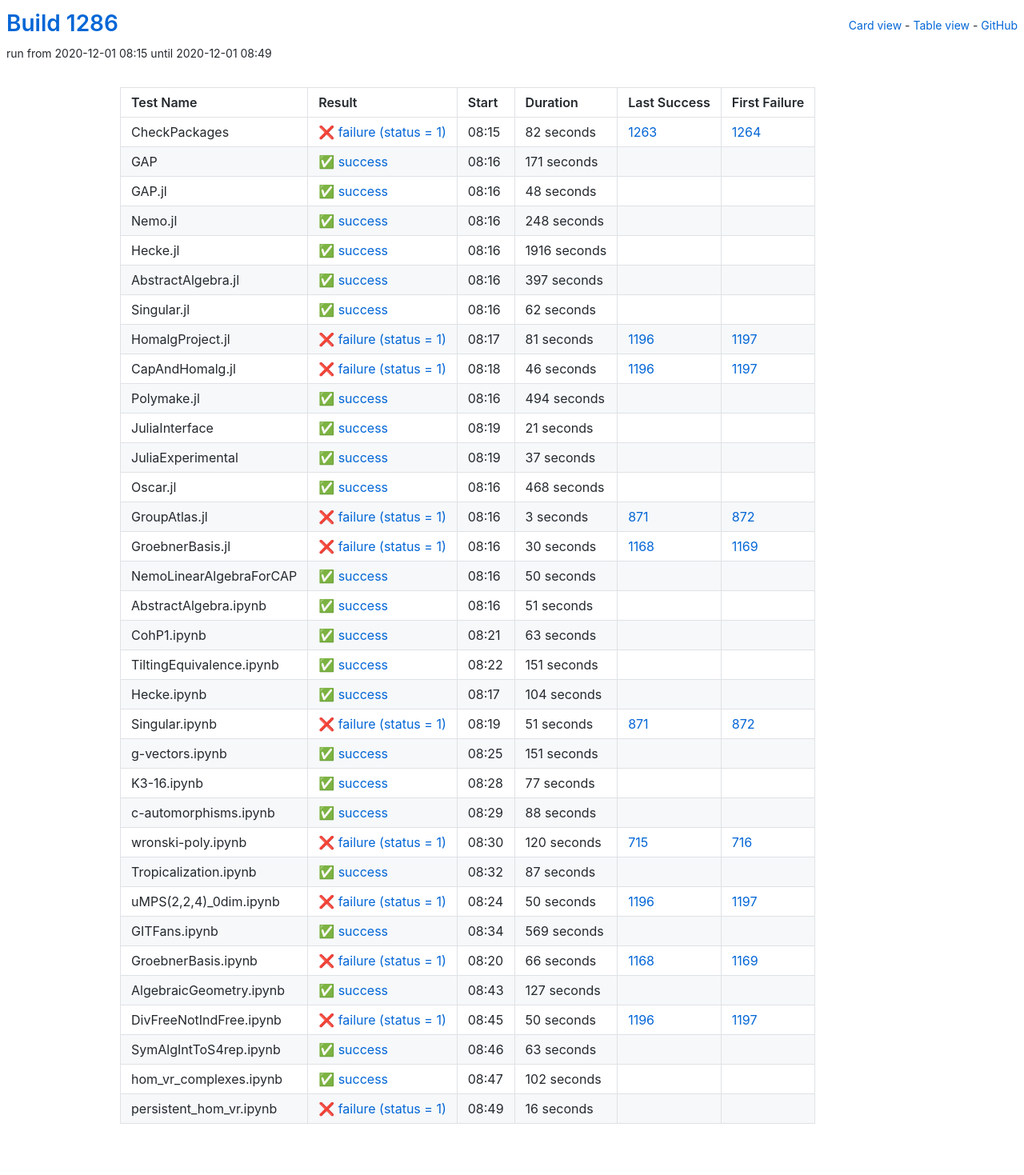
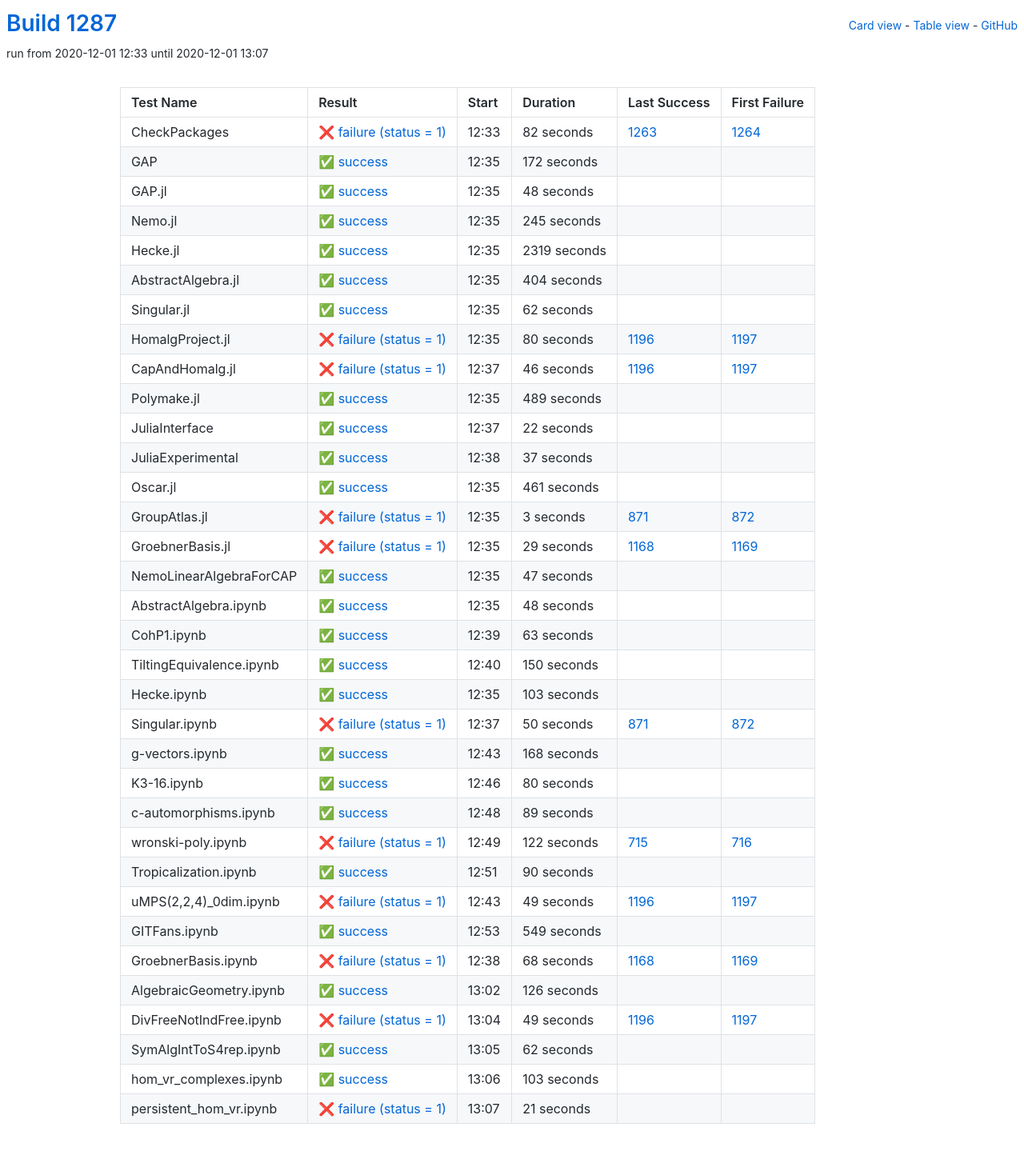
Before and after one commit to oscar-system/oscar-ci-status-stable, a Jekyll site: the page built from table.html, in a window 1280 px wide. Shown: the whole page at 80% size. Built offline with Jekyll 4.4.1, drawn with Linux system fonts in a browser that asks for light colours.

Commit message:
Build #1287

```diff
--- a/_data/ci.yml
+++ b/_data/ci.yml
@@ -1,6 +1,6 @@
 ---
-build: 1286
-build_url: https://oscarci.mathematik.uni-kl.de/job/oscar-stable/1286/
+build: 1287
+build_url: https://oscarci.mathematik.uni-kl.de/job/oscar-stable/1287/
 job: oscar-stable
 organization: oscar-system
 repo: oscar-ci-status-stable
@@ -8,8 +8,8 @@ repourl: https://github.com/oscar-system/oscar-ci-status-stable
 tests:
 - name: CheckPackages
   id: checkpackages
-  log: https://oscarci.mathematik.uni-kl.de/job/oscar-stable/1286/artifact/logs/build-1286/CheckPackages.log
-  start: 2020-12-01 08:15
+  log: https://oscarci.mathematik.uni-kl.de/job/oscar-stable/1287/artifact/logs/build-1287/CheckPackages.log
+  start: 2020-12-01 12:33
   success: false
   exitcode: 1
   status: failure
@@ -20,20 +20,20 @@ tests:
   first_failure_url: https://oscarci.mathematik.uni-kl.de/job/oscar-stable/1264/
 - name: GAP
   id: gap
-  log: https://oscarci.mathematik.uni-kl.de/job/oscar-stable/1286/artifact/logs/build-1286/GAP.log
-  start: 2020-12-01 08:16
+  log: https://oscarci.mathematik.uni-kl.de/job/oscar-stable/1287/artifact/logs/build-1287/GAP.log
+  start: 2020-12-01 12:35
   success: true
   exitcode: 0
   status: success
-  duration: 171
+  duration: 172
   last_success: false
   last_success_url:
   first_failure: false
   first_failure_url:
 - name: GAP.jl
   id: gap-jl
-  log: https://oscarci.mathematik.uni-kl.de/job/oscar-stable/1286/artifact/logs/build-1286/GAP.jl.log
-  start: 2020-12-01 08:16
+  log: https://oscarci.mathematik.uni-kl.de/job/oscar-stable/1287/artifact/logs/build-1287/GAP.jl.log
+  start: 2020-12-01 12:35
   success: true
   exitcode: 0
   status: success
@@ -44,44 +44,44 @@ tests:
   first_failure_url:
 - name: Nemo.jl
   id: nemo-jl
-  log: https://oscarci.mathematik.uni-kl.de/job/oscar-stable/1286/artifact/logs/build-1286/Nemo.jl.log
-  start: 2020-12-01 08:16
+  log: https://oscarci.mathematik.uni-kl.de/job/oscar-stable/1287/artifact/logs/build-1287/Nemo.jl.log
+  start: 2020-12-01 12:35
   success: true
   exitcode: 0
   status: success
-  duration: 248
+  duration: 245
   last_success: false
   last_success_url:
   first_failure: false
   first_failure_url:
 - name: Hecke.jl
   id: hecke-jl
-  log: https://oscarci.mathematik.uni-kl.de/job/oscar-stable/1286/artifact/logs/build-1286/Hecke.jl.log
-  start: 2020-12-01 08:16
+  log: https://oscarci.mathematik.uni-kl.de/job/oscar-stable/1287/artifact/logs/build-1287/Hecke.jl.log
+  start: 2020-12-01 12:35
   success: true
   exitcode: 0
   status: success
-  duration: 1916
+  duration: 2319
   last_success: false
   last_success_url:
   first_failure: false
   first_failure_url:
 - name: AbstractAlgebra.jl
   id: abstractalgebra-jl
-  log: https://oscarci.mathematik.uni-kl.de/job/oscar-stable/1286/artifact/logs/build-1286/AbstractAlgebra.jl.log
-  start: 2020-12-01 08:16
+  log: https://oscarci.mathematik.uni-kl.de/job/oscar-stable/1287/artifact/logs/build-1287/AbstractAlgebra.jl.log
+  start: 2020-12-01 12:35
   success: true
   exitcode: 0
   status: success
-  duration: 397
+  duration: 404
   last_success: false
   last_success_url:
   first_failure: false
   first_failure_url:
 - name: Singular.jl
   id: singular-jl
-  log: https://oscarci.mathematik.uni-kl.de/job/oscar-stable/1286/artifact/logs/build-1286/Singular.jl.log
-  start: 2020-12-01 08:16
+  log: https://oscarci.mathematik.uni-kl.de/job/oscar-stable/1287/artifact/logs/build-1287/Singular.jl.log
+  start: 2020-12-01 12:35
   success: true
   exitcode: 0
   status: success
@@ -92,20 +92,20 @@ tests:
   first_failure_url:
 - name: HomalgProject.jl
   id: homalgproject-jl
-  log: https://oscarci.mathematik.uni-kl.de/job/oscar-stable/1286/artifact/logs/build-1286/HomalgProject.jl.log
-  start: 2020-12-01 08:17
+  log: https://oscarci.mathematik.uni-kl.de/job/oscar-stable/1287/artifact/logs/build-1287/HomalgProject.jl.log
+  start: 2020-12-01 12:35
   success: false
   exitcode: 1
   status: failure
-  duration: 81
+  duration: 80
   last_success: 1196
   last_success_url: https://oscarci.mathematik.uni-kl.de/job/oscar-stable/1196/
   first_failure: 1197
   first_failure_url: https://oscarci.mathematik.uni-kl.de/job/oscar-stable/1197/
 - name: CapAndHomalg.jl
   id: capandhomalg-jl
-  log: https://oscarci.mathematik.uni-kl.de/job/oscar-stable/1286/artifact/logs/build-1286/CapAndHomalg.jl.log
-  start: 2020-12-01 08:18
+  log: https://oscarci.mathematik.uni-kl.de/job/oscar-stable/1287/artifact/logs/build-1287/CapAndHomalg.jl.log
+  start: 2020-12-01 12:37
   success: false
   exitcode: 1
   status: failure
@@ -116,32 +116,32 @@ tests:
   first_failure_url: https://oscarci.mathematik.uni-kl.de/job/oscar-stable/1197/
 - name: Polymake.jl
   id: polymake-jl
-  log: https://oscarci.mathematik.uni-kl.de/job/oscar-stable/1286/artifact/logs/build-1286/Polymake.jl.log
-  start: 2020-12-01 08:16
+  log: https://oscarci.mathematik.uni-kl.de/job/oscar-stable/1287/artifact/logs/build-1287/Polymake.jl.log
+  start: 2020-12-01 12:35
   success: true
   exitcode: 0
   status: success
-  duration: 494
+  duration: 489
   last_success: false
   last_success_url:
   first_failure: false
   first_failure_url:
 - name: JuliaInterface
   id: juliainterface
-  log: https://oscarci.mathematik.uni-kl.de/job/oscar-stable/1286/artifact/logs/build-1286/JuliaInterface.log
-  start: 2020-12-01 08:19
+  log: https://oscarci.mathematik.uni-kl.de/job/oscar-stable/1287/artifact/logs/build-1287/JuliaInterface.log
+  start: 2020-12-01 12:37
   success: true
   exitcode: 0
   status: success
-  duration: 21
+  duration: 22
   last_success: false
   last_success_url:
   first_failure: false
   first_failure_url:
 - name: JuliaExperimental
   id: juliaexperimental
-  log: https://oscarci.mathematik.uni-kl.de/job/oscar-stable/1286/artifact/logs/build-1286/JuliaExperimental.log
-  start: 2020-12-01 08:19
+  log: https://oscarci.mathematik.uni-kl.de/job/oscar-stable/1287/artifact/logs/build-1287/JuliaExperimental.log
+  start: 2020-12-01 12:38
   success: true
   exitcode: 0
   status: success
@@ -152,20 +152,20 @@ tests:
   first_failure_url:
 - name: Oscar.jl
   id: oscar-jl
-  log: https://oscarci.mathematik.uni-kl.de/job/oscar-stable/1286/artifact/logs/build-1286/Oscar.jl.log
-  start: 2020-12-01 08:16
+  log: https://oscarci.mathematik.uni-kl.de/job/oscar-stable/1287/artifact/logs/build-1287/Oscar.jl.log
+  start: 2020-12-01 12:35
   success: true
   exitcode: 0
   status: success
-  duration: 468
+  duration: 461
   last_success: false
   last_success_url:
   first_failure: false
   first_failure_url:
 - name: GroupAtlas.jl
   id: groupatlas-jl
-  log: https://oscarci.mathematik.uni-kl.de/job/oscar-stable/1286/artifact/logs/build-1286/GroupAtlas.jl.log
-  start: 2020-12-01 08:16
+  log: https://oscarci.mathematik.uni-kl.de/job/oscar-stable/1287/artifact/logs/build-1287/GroupAtlas.jl.log
+  start: 2020-12-01 12:35
   success: false
   exitcode: 1
   status: failure
@@ -176,44 +176,44 @@ tests:
   first_failure_url: https://oscarci.mathematik.uni-kl.de/job/oscar-stable/872/
 - name: GroebnerBasis.jl
   id: groebnerbasis-jl
-  log: https://oscarci.mathematik.uni-kl.de/job/oscar-stable/1286/artifact/logs/build-1286/GroebnerBasis.jl.log
-  start: 2020-12-01 08:16
+  log: https://oscarci.mathematik.uni-kl.de/job/oscar-stable/1287/artifact/logs/build-1287/GroebnerBasis.jl.log
+  start: 2020-12-01 12:35
   success: false
   exitcode: 1
   status: failure
-  duration: 30
+  duration: 29
   last_success: 1168
   last_success_url: https://oscarci.mathematik.uni-kl.de/job/oscar-stable/1168/
   first_failure: 1169
   first_failure_url: https://oscarci.mathematik.uni-kl.de/job/oscar-stable/1169/
 - name: NemoLinearAlgebraForCAP
   id: nemolinearalgebraforcap
-  log: https://oscarci.mathematik.uni-kl.de/job/oscar-stable/1286/artifact/logs/build-1286/NemoLinearAlgebraForCAP.log
-  start: 2020-12-01 08:16
+  log: https://oscarci.mathematik.uni-kl.de/job/oscar-stable/1287/artifact/logs/build-1287/NemoLinearAlgebraForCAP.log
+  start: 2020-12-01 12:35
   success: true
   exitcode: 0
   status: success
-  duration: 50
+  duration: 47
   last_success: false
   last_success_url:
   first_failure: false
   first_failure_url:
 - name: AbstractAlgebra.ipynb
   id: abstractalgebra-ipynb
-  log: https://oscarci.mathematik.uni-kl.de/job/oscar-stable/1286/artifact/logs/build-1286/AbstractAlgebra.ipynb.log
-  start: 2020-12-01 08:16
+  log: https://oscarci.mathematik.uni-kl.de/job/oscar-stable/1287/artifact/logs/build-1287/AbstractAlgebra.ipynb.log
+  start: 2020-12-01 12:35
   success: true
   exitcode: 0
   status: success
-  duration: 51
+  duration: 48
   last_success: false
   last_success_url:
   first_failure: false
   first_failure_url:
 - name: CohP1.ipynb
   id: cohp1-ipynb
-  log: https://oscarci.mathematik.uni-kl.de/job/oscar-stable/1286/artifact/logs/build-1286/CohP1.ipynb.log
-  start: 2020-12-01 08:21
+  log: https://oscarci.mathematik.uni-kl.de/job/oscar-stable/1287/artifact/logs/build-1287/CohP1.ipynb.log
+  start: 2020-12-01 12:39
   success: true
   exitcode: 0
   status: success
@@ -224,192 +224,192 @@ tests:
   first_failure_url:
 - name: TiltingEquivalence.ipynb
   id: tiltingequivalence-ipynb
-  log: https://oscarci.mathematik.uni-kl.de/job/oscar-stable/1286/artifact/logs/build-1286/TiltingEquivalence.ipynb.log
-  start: 2020-12-01 08:22
+  log: https://oscarci.mathematik.uni-kl.de/job/oscar-stable/1287/artifact/logs/build-1287/TiltingEquivalence.ipynb.log
+  start: 2020-12-01 12:40
   success: true
   exitcode: 0
   status: success
-  duration: 151
+  duration: 150
   last_success: false
   last_success_url:
   first_failure: false
   first_failure_url:
 - name: Hecke.ipynb
   id: hecke-ipynb
-  log: https://oscarci.mathematik.uni-kl.de/job/oscar-stable/1286/artifact/logs/build-1286/Hecke.ipynb.log
-  start: 2020-12-01 08:17
+  log: https://oscarci.mathematik.uni-kl.de/job/oscar-stable/1287/artifact/logs/build-1287/Hecke.ipynb.log
+  start: 2020-12-01 12:35
   success: true
   exitcode: 0
   status: success
-  duration: 104
+  duration: 103
   last_success: false
   last_success_url:
   first_failure: false
   first_failure_url:
 - name: Singular.ipynb
   id: singular-ipynb
-  log: https://oscarci.mathematik.uni-kl.de/job/oscar-stable/1286/artifact/logs/build-1286/Singular.ipynb.log
-  start: 2020-12-01 08:19
+  log: https://oscarci.mathematik.uni-kl.de/job/oscar-stable/1287/artifact/logs/build-1287/Singular.ipynb.log
+  start: 2020-12-01 12:37
   success: false
   exitcode: 1
   status: failure
-  duration: 51
+  duration: 50
   last_success: 871
   last_success_url: https://oscarci.mathematik.uni-kl.de/job/oscar-stable/871/
   first_failure: 872
   first_failure_url: https://oscarci.mathematik.uni-kl.de/job/oscar-stable/872/
 - name: g-vectors.ipynb
   id: g-vectors-ipynb
-  log: https://oscarci.mathematik.uni-kl.de/job/oscar-stable/1286/artifact/logs/build-1286/g-vectors.ipynb.log
-  start: 2020-12-01 08:25
+  log: https://oscarci.mathematik.uni-kl.de/job/oscar-stable/1287/artifact/logs/build-1287/g-vectors.ipynb.log
+  start: 2020-12-01 12:43
   success: true
   exitcode: 0
   status: success
-  duration: 151
+  duration: 168
   last_success: false
   last_success_url:
   first_failure: false
   first_failure_url:
 - name: K3-16.ipynb
   id: k3-16-ipynb
-  log: https://oscarci.mathematik.uni-kl.de/job/oscar-stable/1286/artifact/logs/build-1286/K3-16.ipynb.log
-  start: 2020-12-01 08:28
+  log: https://oscarci.mathematik.uni-kl.de/job/oscar-stable/1287/artifact/logs/build-1287/K3-16.ipynb.log
+  start: 2020-12-01 12:46
   success: true
   exitcode: 0
   status: success
-  duration: 77
+  duration: 80
   last_success: false
   last_success_url:
   first_failure: false
   first_failure_url:
 - name: c-automorphisms.ipynb
   id: c-automorphisms-ipynb
-  log: https://oscarci.mathematik.uni-kl.de/job/oscar-stable/1286/artifact/logs/build-1286/c-automorphisms.ipynb.log
-  start: 2020-12-01 08:29
+  log: https://oscarci.mathematik.uni-kl.de/job/oscar-stable/1287/artifact/logs/build-1287/c-automorphisms.ipynb.log
+  start: 2020-12-01 12:48
   success: true
   exitcode: 0
   status: success
-  duration: 88
+  duration: 89
   last_success: false
   last_success_url:
   first_failure: false
   first_failure_url:
 - name: wronski-poly.ipynb
   id: wronski-poly-ipynb
-  log: https://oscarci.mathematik.uni-kl.de/job/oscar-stable/1286/artifact/logs/build-1286/wronski-poly.ipynb.log
-  start: 2020-12-01 08:30
+  log: https://oscarci.mathematik.uni-kl.de/job/oscar-stable/1287/artifact/logs/build-1287/wronski-poly.ipynb.log
+  start: 2020-12-01 12:49
   success: false
   exitcode: 1
   status: failure
-  duration: 120
+  duration: 122
   last_success: 715
   last_success_url: https://oscarci.mathematik.uni-kl.de/job/oscar-stable/715/
   first_failure: 716
   first_failure_url: https://oscarci.mathematik.uni-kl.de/job/oscar-stable/716/
 - name: Tropicalization.ipynb
   id: tropicalization-ipynb
-  log: https://oscarci.mathematik.uni-kl.de/job/oscar-stable/1286/artifact/logs/build-1286/Tropicalization.ipynb.log
-  start: 2020-12-01 08:32
+  log: https://oscarci.mathematik.uni-kl.de/job/oscar-stable/1287/artifact/logs/build-1287/Tropicalization.ipynb.log
+  start: 2020-12-01 12:51
   success: true
   exitcode: 0
   status: success
-  duration: 87
+  duration: 90
   last_success: false
   last_success_url:
   first_failure: false
   first_failure_url:
 - name: uMPS(2,2,4)_0dim.ipynb
   id: umps-2-2-4-0dim-ipynb
-  log: https://oscarci.mathematik.uni-kl.de/job/oscar-stable/1286/artifact/logs/build-1286/uMPS-2-2-4-_0dim.ipynb.log
-  start: 2020-12-01 08:24
+  log: https://oscarci.mathematik.uni-kl.de/job/oscar-stable/1287/artifact/logs/build-1287/uMPS-2-2-4-_0dim.ipynb.log
+  start: 2020-12-01 12:43
   success: false
   exitcode: 1
   status: failure
-  duration: 50
+  duration: 49
   last_success: 1196
   last_success_url: https://oscarci.mathematik.uni-kl.de/job/oscar-stable/1196/
   first_failure: 1197
   first_failure_url: https://oscarci.mathematik.uni-kl.de/job/oscar-stable/1197/
 - name: GITFans.ipynb
   id: gitfans-ipynb
-  log: https://oscarci.mathematik.uni-kl.de/job/oscar-stable/1286/artifact/logs/build-1286/GITFans.ipynb.log
-  start: 2020-12-01 08:34
+  log: https://oscarci.mathematik.uni-kl.de/job/oscar-stable/1287/artifact/logs/build-1287/GITFans.ipynb.log
+  start: 2020-12-01 12:53
   success: true
   exitcode: 0
   status: success
-  duration: 569
+  duration: 549
   last_success: false
   last_success_url:
   first_failure: false
   first_failure_url:
 - name: GroebnerBasis.ipynb
   id: groebnerbasis-ipynb
-  log: https://oscarci.mathematik.uni-kl.de/job/oscar-stable/1286/artifact/logs/build-1286/GroebnerBasis.ipynb.log
-  start: 2020-12-01 08:20
+  log: https://oscarci.mathematik.uni-kl.de/job/oscar-stable/1287/artifact/logs/build-1287/GroebnerBasis.ipynb.log
+  start: 2020-12-01 12:38
   success: false
   exitcode: 1
   status: failure
-  duration: 66
+  duration: 68
   last_success: 1168
   last_success_url: https://oscarci.mathematik.uni-kl.de/job/oscar-stable/1168/
   first_failure: 1169
   first_failure_url: https://oscarci.mathematik.uni-kl.de/job/oscar-stable/1169/
 - name: AlgebraicGeometry.ipynb
   id: algebraicgeometry-ipynb
-  log: https://oscarci.mathematik.uni-kl.de/job/oscar-stable/1286/artifact/logs/build-1286/AlgebraicGeometry.ipynb.log
-  start: 2020-12-01 08:43
+  log: https://oscarci.mathematik.uni-kl.de/job/oscar-stable/1287/artifact/logs/build-1287/AlgebraicGeometry.ipynb.log
+  start: 2020-12-01 13:02
   success: true
   exitcode: 0
   status: success
-  duration: 127
+  duration: 126
   last_success: false
   last_success_url:
   first_failure: false
   first_failure_url:
 - name: DivFreeNotIndFree.ipynb
   id: divfreenotindfree-ipynb
-  log: https://oscarci.mathematik.uni-kl.de/job/oscar-stable/1286/artifact/logs/build-1286/DivFreeNotIndFree.ipynb.log
-  start: 2020-12-01 08:45
+  log: https://oscarci.mathematik.uni-kl.de/job/oscar-stable/1287/artifact/logs/build-1287/DivFreeNotIndFree.ipynb.log
+  start: 2020-12-01 13:04
   success: false
   exitcode: 1
   status: failure
-  duration: 50
+  duration: 49
   last_success: 1196
   last_success_url: https://oscarci.mathematik.uni-kl.de/job/oscar-stable/1196/
   first_failure: 1197
   first_failure_url: https://oscarci.mathematik.uni-kl.de/job/oscar-stable/1197/
 - name: SymAlgIntToS4rep.ipynb
   id: symalginttos4rep-ipynb
-  log: https://oscarci.mathematik.uni-kl.de/job/oscar-stable/1286/artifact/logs/build-1286/SymAlgIntToS4rep.ipynb.log
-  start: 2020-12-01 08:46
+  log: https://oscarci.mathematik.uni-kl.de/job/oscar-stable/1287/artifact/logs/build-1287/SymAlgIntToS4rep.ipynb.log
+  start: 2020-12-01 13:05
   success: true
   exitcode: 0
   status: success
-  duration: 63
+  duration: 62
   last_success: false
   last_success_url:
   first_failure: false
   first_failure_url:
 - name: hom_vr_complexes.ipynb
   id: hom-vr-complexes-ipynb
-  log: https://oscarci.mathematik.uni-kl.de/job/oscar-stable/1286/artifact/logs/build-1286/hom_vr_complexes.ipynb.log
-  start: 2020-12-01 08:47
+  log: https://oscarci.mathematik.uni-kl.de/job/oscar-stable/1287/artifact/logs/build-1287/hom_vr_complexes.ipynb.log
+  start: 2020-12-01 13:06
   success: true
   exitcode: 0
   status: success
-  duration: 102
+  duration: 103
   last_success: false
   last_success_url:
   first_failure: false
   first_failure_url:
 - name: persistent_hom_vr.ipynb
   id: persistent-hom-vr-ipynb
-  log: https://oscarci.mathematik.uni-kl.de/job/oscar-stable/1286/artifact/logs/build-1286/persistent_hom_vr.ipynb.log
-  start: 2020-12-01 08:49
+  log: https://oscarci.mathematik.uni-kl.de/job/oscar-stable/1287/artifact/logs/build-1287/persistent_hom_vr.ipynb.log
+  start: 2020-12-01 13:07
   success: false
   exitcode: 1
   status: failure
-  duration: 16
+  duration: 21
   last_success: false
   last_success_url:
   first_failure: false
```
Also changed, not shown: README.md.
